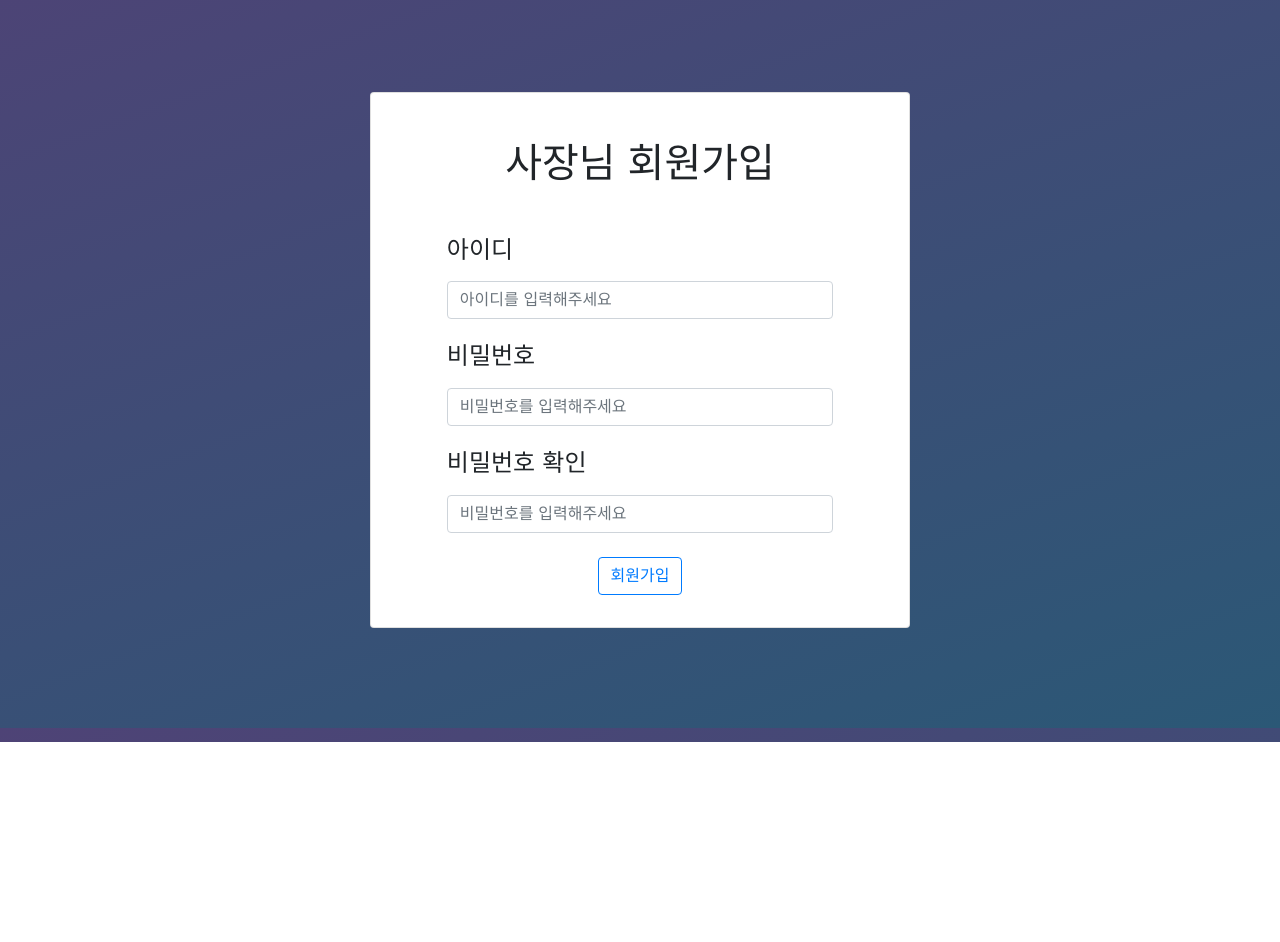
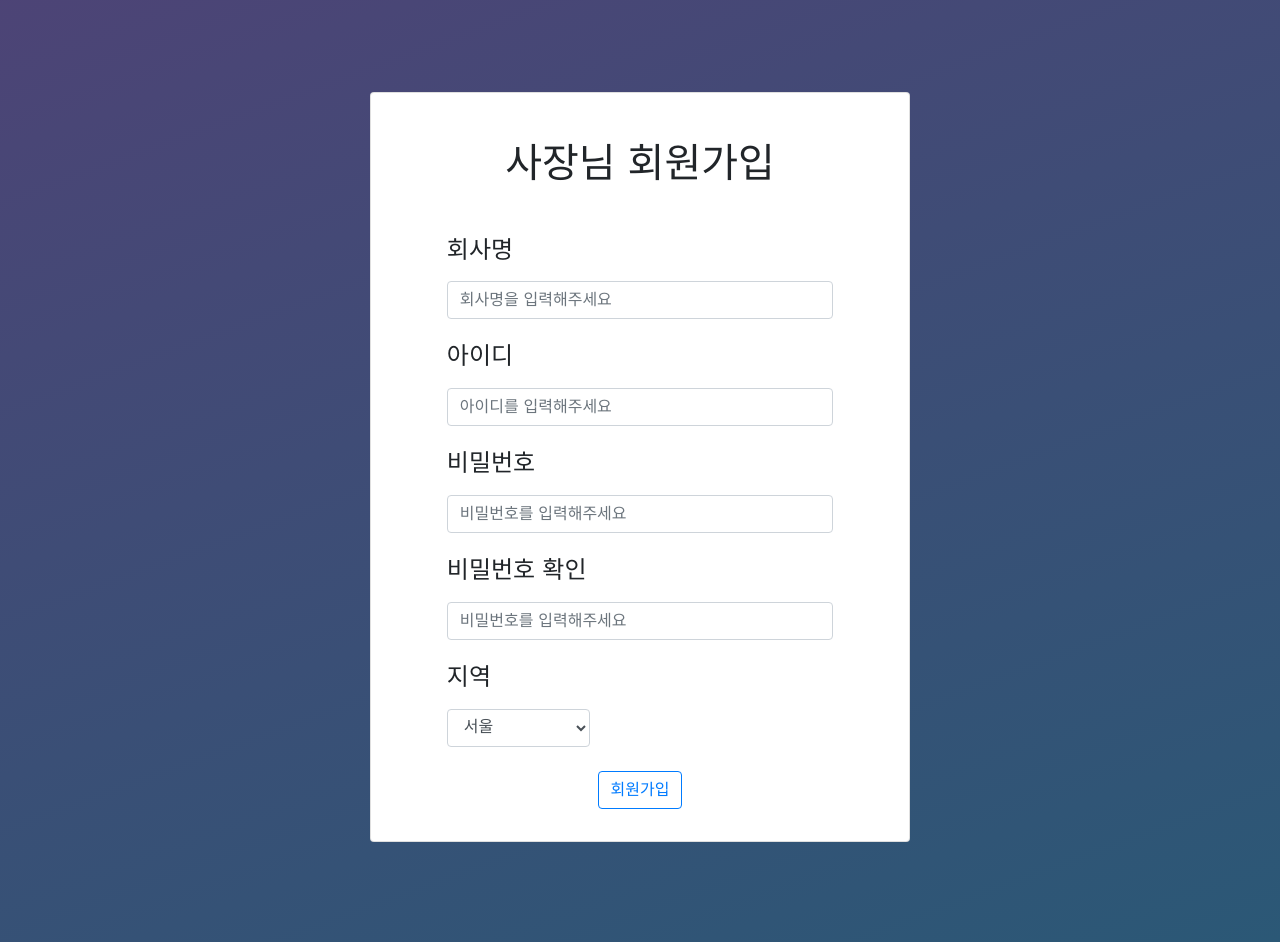
Before and after one commit to likelionmju/truck-wassup, a Django app: page /account/corporation/ in a window 1280 px wide. Shown: the part 58-1000 px from the top of the page. Before the commit the page ends 800 px from the top, so only its background shows below. Run offline with Django 3.2, Linux system fonts and the light colour scheme; some libraries are stand-ins or nearby versions.

Commit message:
Modified signup

```diff
--- a/account/templates/accounts/corporation.html
+++ b/account/templates/accounts/corporation.html
@@ -19,6 +19,11 @@
           <form action="{% url 'corporation' %}" method="POST" enctype="multipart/form-data" class="p-3">
             {% csrf_token %}
             <br>
+            <label for="company">
+              <h4>회사명</h4>
+            </label>
+            <input type="text" name="company" class="form-control" placeholder="회사명을 입력해주세요">
+            <br>
             <label for="id">
               <h4>아이디</h4>
             </label>
@@ -34,6 +39,33 @@
             </label>
             <input type="password" name="password2" class="form-control" placeholder="비밀번호를 입력해주세요">
             <br>
+            <label for="area">
+              <h4>지역</h4>
+            </label>
+            <div class="row">
+              <div class="col-sm-5">
+                <select class="form-control">
+                  <option value="서울">서울</option>
+                  <option value="부산">부산</option>
+                  <option value="대구">대구</option>
+                  <option value="인천">인천</option>
+                  <option value="광주">광주</option>
+                  <option value="대전">대전</option>
+                  <option value="울산">울산</option>
+                  <option value="세종">세종</option>
+                  <option value="경기도">경기도</option>
+                  <option value="강원도">강원도</option>
+                  <option value="충청북도">충청북도</option>
+                  <option value="충청남도">충청남도</option>
+                  <option value="전라북도">전라북도</option>
+                  <option value="전라남도">전라남도</option>
+                  <option value="경상북도">경상북도</option>
+                  <option value="경상남도">경상남도</option>
+                  <option value="제주도">제주도</option>
+                </select>
+              </div>
+            </div>
+            <br>
             <div class="form-group text-center">
               <input class="btn btn-outline-primary" type="submit" value="회원가입">
             </div>
--- a/account/views.py
+++ b/account/views.py
@@ -12,6 +12,7 @@ def corporation(request):
             auth.login(request, user)
 
             profile = Profile()
+            profile.company = request.POST['company']
             profile.user = user
             profile.master = True
             profile.save()
```
Also changed, not shown: account/models.py (+2 -11 lines), account/templates/accounts/individual.html (+27 -0 lines), account/migrations/0009_auto_20190810_0131.py (added), account/migrations/0010_auto_20190810_0206.py (added).
